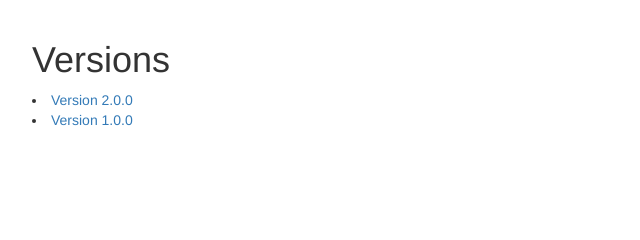
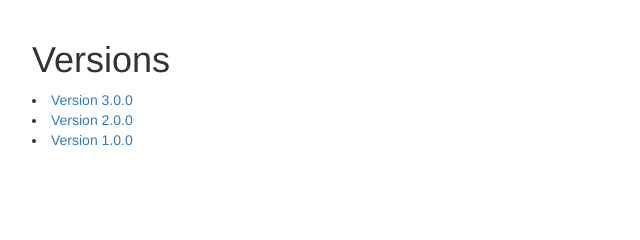
Before and after one commit to aadarsh-ram/docbro, a plain HTML site: page index.html in a window 1280 px wide. Shown: the top 240 px of the page, 38-678 px from the left. Drawn offline with nearby package versions, Linux system fonts and the light colour scheme.

Commit message:
deploy: 95ed3f93c07e4c63d299174732ced18de1dd35c2

```diff
--- a/index.html
+++ b/index.html
@@ -37,6 +37,7 @@
 <body>
 <div class="container">
 <h1>Versions</h1>
+<li><a href="3.0.0/index.html">Version 3.0.0</a></li>
 <li><a href="2.0.0/index.html">Version 2.0.0</a></li>
 <li><a href="1.0.0/index.html">Version 1.0.0</a></li>
 </div>
```
